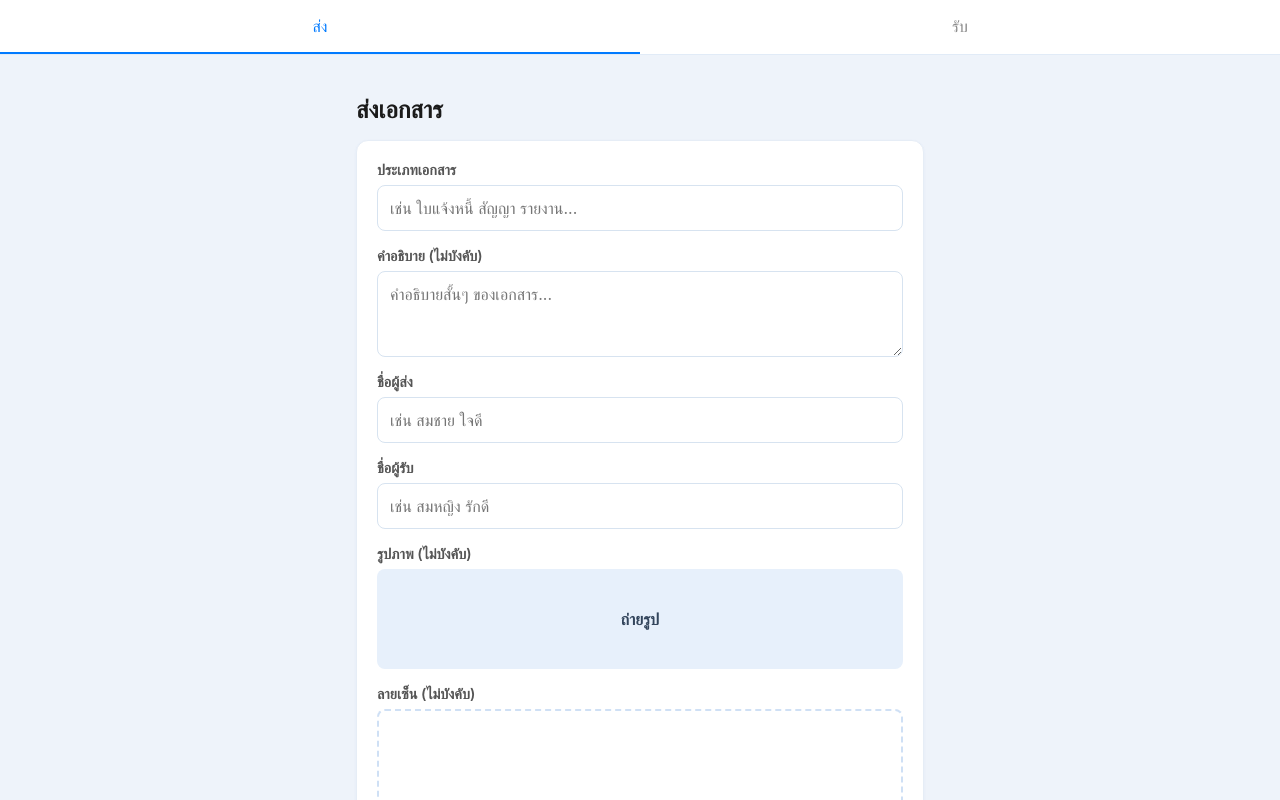
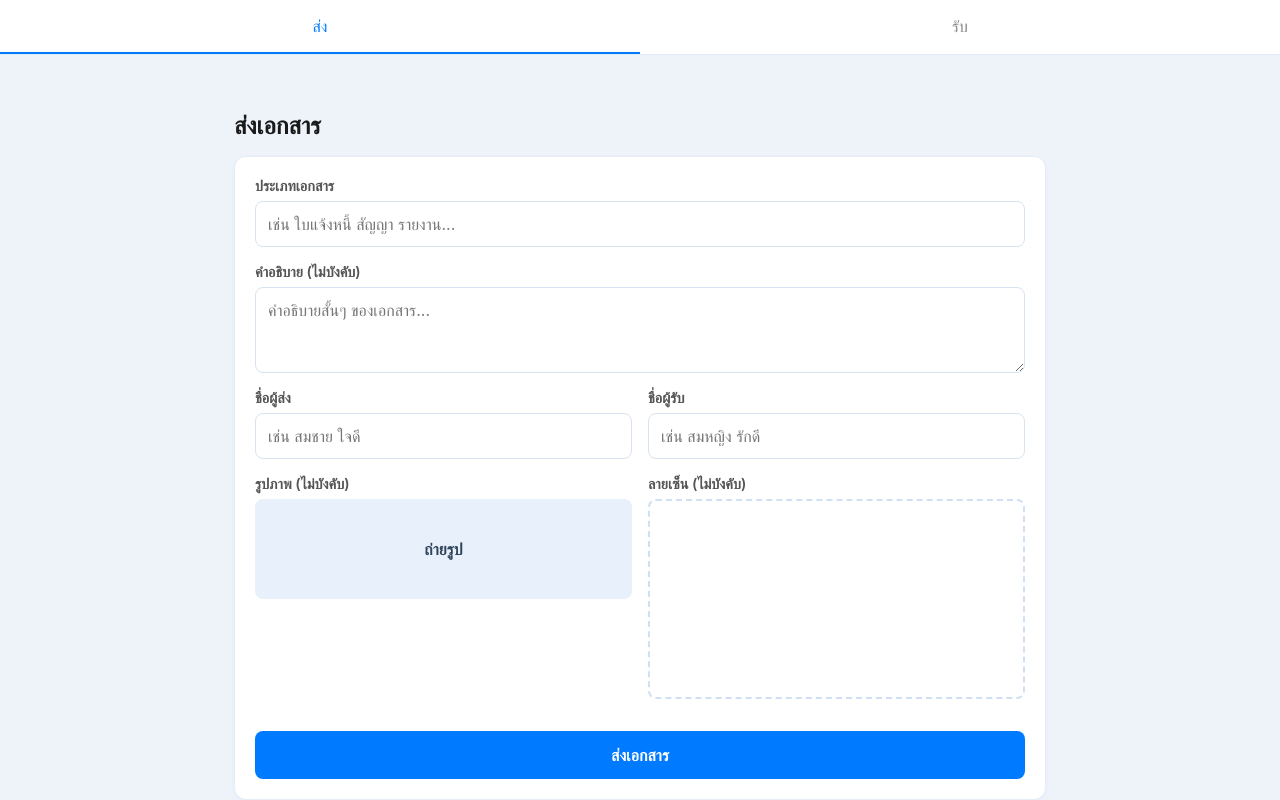
Before and after one commit to thaioptical4-hub/doc-clone, a Next.js app: page / in a window 1280 px wide. Shown: the top 800 px of the page. Built offline with nearby package versions, Linux system fonts and the light colour scheme.

Commit message:
Make layout responsive for phone, tablet, and desktop
Widens the centered container at tablet/desktop breakpoints, pairs
related fields (names, photo/signature) side-by-side on wider
screens via a new .form-row, and adds mouse-hover feedback for
pointer devices without affecting touch.

```diff
--- a/src/app/globals.css
+++ b/src/app/globals.css
@@ -39,6 +39,36 @@ button:active {
   max-width: 600px;
   margin: 0 auto;
   padding: 16px;
+}
+
+@media (min-width: 640px) {
+  .container {
+    max-width: 720px;
+    padding: 24px;
+  }
+}
+
+@media (min-width: 1024px) {
+  .container {
+    max-width: 860px;
+    padding: 32px 24px;
+  }
+}
+
+.form-row {
+  display: flex;
+  flex-direction: column;
+}
+
+@media (min-width: 640px) {
+  .form-row {
+    flex-direction: row;
+    gap: 16px;
+  }
+  .form-row > .form-group {
+    flex: 1;
+    min-width: 0;
+  }
 }
 
 .card {
@@ -295,6 +325,30 @@ button:active {
   margin-bottom: 12px;
 }
 
+@media (hover: hover) and (pointer: fine) {
+  .btn-primary:hover {
+    background: #0066d6;
+  }
+  .btn-success:hover {
+    background: #2ba149;
+  }
+  .btn-danger:hover {
+    background: #e0352b;
+  }
+  .btn-print:hover {
+    background: #f3f8fd;
+  }
+  .btn-ghost:hover {
+    opacity: 0.7;
+  }
+  .doc-list-item:hover {
+    background: #f3f8fd;
+  }
+  .tab-bar button:hover {
+    color: #007aff;
+  }
+}
+
 @media print {
   body {
     background: #fff;
--- a/src/components/DocumentForm.tsx
+++ b/src/components/DocumentForm.tsx
@@ -60,6 +60,7 @@ export default function DocumentForm({ onSuccess }: DocumentFormProps) {
         <textarea id="description" name="description" rows={3} placeholder="คำอธิบายสั้นๆ ของเอกสาร..." />
       </div>
 
+      <div className="form-row">
         <div className="form-group">
           <label htmlFor="sender_name">ชื่อผู้ส่ง</label>
           <input id="sender_name" name="sender_name" type="text" required placeholder="เช่น สมชาย ใจดี" />
@@ -69,7 +70,9 @@ export default function DocumentForm({ onSuccess }: DocumentFormProps) {
           <label htmlFor="recipient_name">ชื่อผู้รับ</label>
           <input id="recipient_name" name="recipient_name" type="text" required placeholder="เช่น สมหญิง รักดี" />
         </div>
+      </div>
 
+      <div className="form-row">
         <div className="form-group">
           <label>รูปภาพ (ไม่บังคับ)</label>
           <CameraCapture value={photo} onChange={setPhoto} />
@@ -78,6 +81,7 @@ export default function DocumentForm({ onSuccess }: DocumentFormProps) {
         <div className="form-group">
           <label>ลายเซ็น (ไม่บังคับ)</label>
           <SignaturePad value={signature} onChange={setSignature} />
+        </div>
       </div>
 
       {error && <p style={{ color: "#ff3b30", marginBottom: 16 }}>{error}</p>}
```
Also changed, not shown: src/components/DocumentDetail.tsx (+12 -0 lines). Lines whose indentation alone changed are shown as unchanged.
